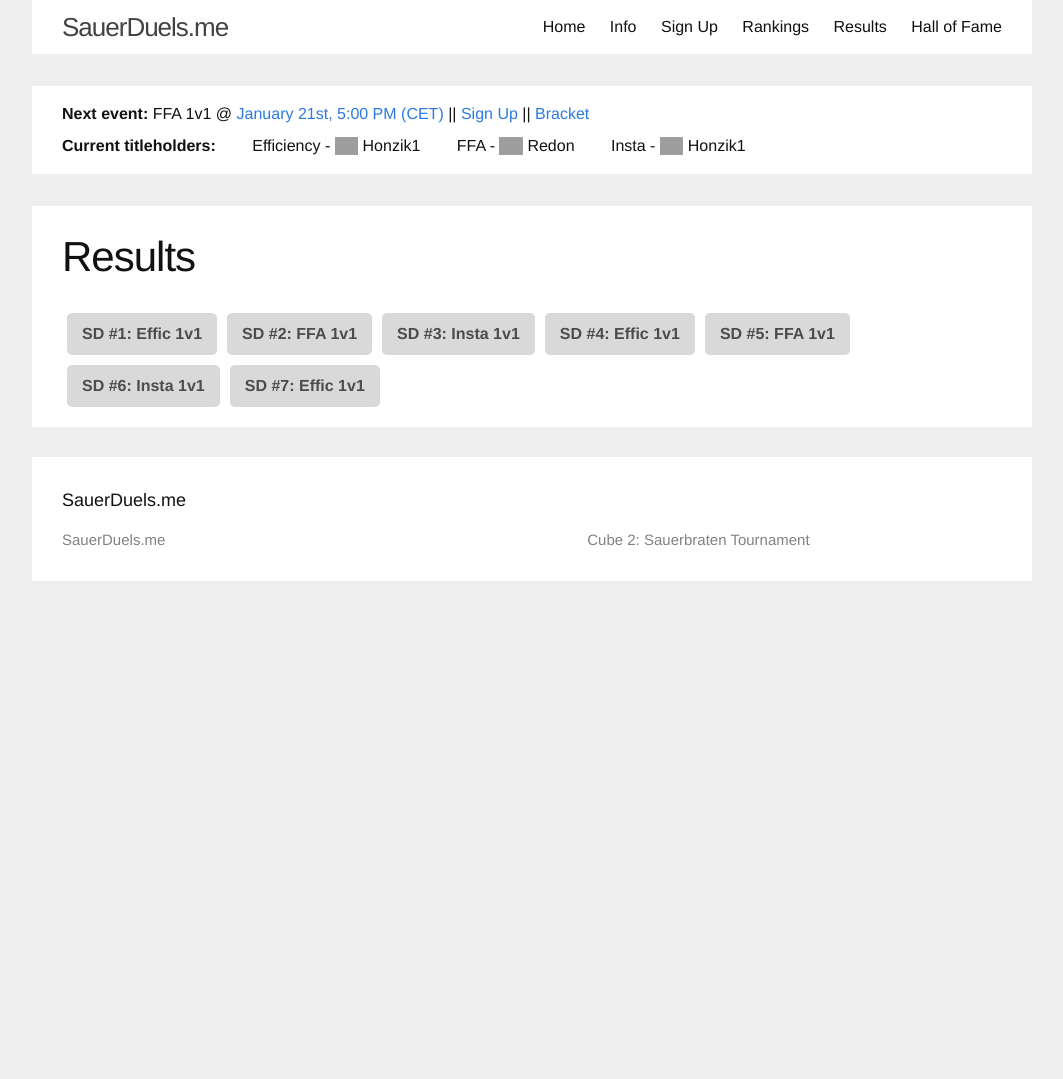
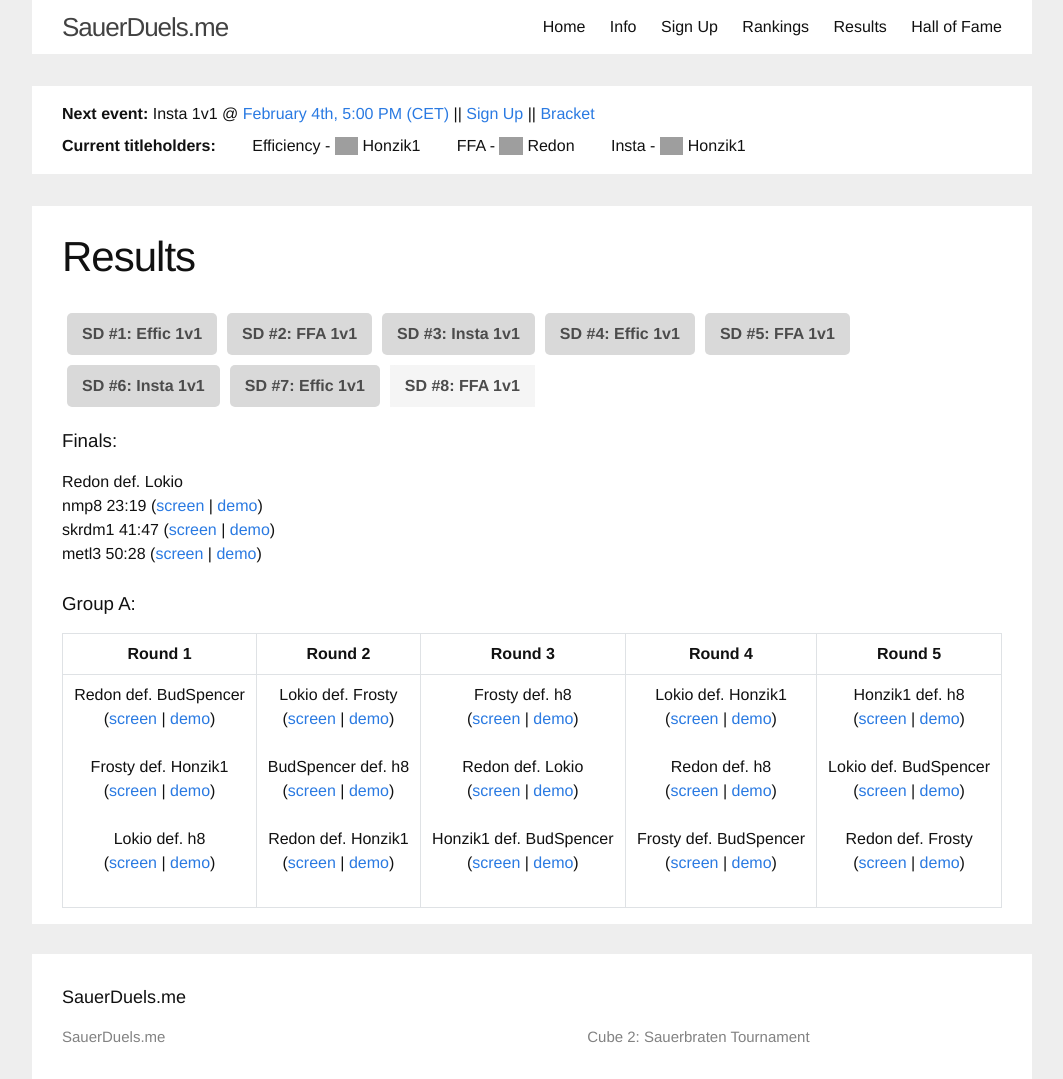
Before and after one commit to sauerduels/website, a Jekyll site: the page built from _events/sd08-ffa.md, in a window 1280 px wide. Shown: the whole page, without its empty margins (108-1171 px from the left). Built offline with Jekyll 4.4.1, drawn with Linux system fonts in a browser that asks for light colours; before the commit the page ends 900 px from its top, so only the background shows below that; grey boxes are pictures that could not be loaded.

Commit message:
update results as of sd08

```diff
--- a/_events/sd08-ffa.md
+++ b/_events/sd08-ffa.md
@@ -2,7 +2,46 @@
 title: FFA 1v1
 index: 8
 date: '2018-01-21 18:00:00 +01:00'
-signupurl: http://sauerduels.challonge.com/tournaments/signup/TzckJkENzS
-bracketurl: http://sauerduels.challonge.com/sd08ffa
-completed: false
+completed: true
+finals:
+  result: Redon def. Lokio
+  games:
+    - title: nmp8 23:19
+      slug: sd08_final_lokio_vs_redon_game1
+    - title: skrdm1 41:47
+      slug: sd08_final_lokio_vs_redon_game2
+    - title: metl3 50:28
+      slug: sd08_final_lokio_vs_redon_game3
+groups:
+  a:
+    - - result: Redon def. BudSpencer
+        slug: sd08_budspencer_vs_redon
+      - result: Frosty def. Honzik1
+        slug: sd08_frosty_vs_honzik1
+      - result: Lokio def. h8
+        slug: sd08_h8_vs_lokio
+    - - result: Lokio def. Frosty
+        slug: sd08_frosty_vs_lokio
+      - result: BudSpencer def. h8
+        slug: sd08_budspencer_vs_h8
+      - result: Redon def. Honzik1
+        slug: sd08_honzik1_vs_redon
+    - - result: Frosty def. h8
+        slug: sd08_frosty_vs_h8
+      - result: Redon def. Lokio
+        slug: sd08_lokio_vs_redon
+      - result: Honzik1 def. BudSpencer
+        slug: sd08_budspencer_vs_honzik1
+    - - result: Lokio def. Honzik1
+        slug: sd08_honzik1_vs_lokio
+      - result: Redon def. h8
+        slug: sd08_h8_vs_redon
+      - result: Frosty def. BudSpencer
+        slug: sd08_budspencer_vs_frosty
+    - - result: Honzik1 def. h8
+        slug: sd08_honzik1_vs_h8
+      - result: Lokio def. BudSpencer
+        slug: sd08_budspencer_vs_lokio
+      - result: Redon def. Frosty
+        slug: sd08_frosty_vs_redon
 ---
--- a/hof.html
+++ b/hof.html
@@ -47,13 +47,17 @@
     members:
       - name: Redon
         country: nl
-        golden: 2
+        golden: 3
       - name: Honzik1
         country: cz
         silver: 2
       - name: Lokio
         country: us
+        silver: 1
         bronze: 2
+      - name: Frosty
+        country: ca
+        bronze: 1
   - category: Insta
     members:
       - name: Gangler
```
Also changed, not shown: _events/sd11-ffa.md (added, +8 -0 lines).
